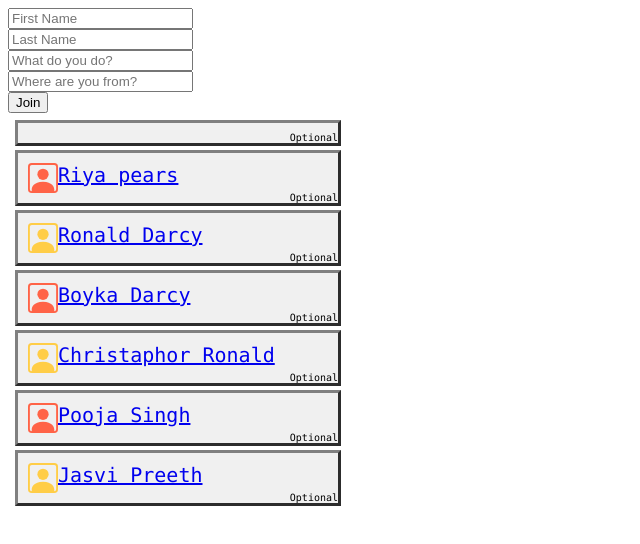
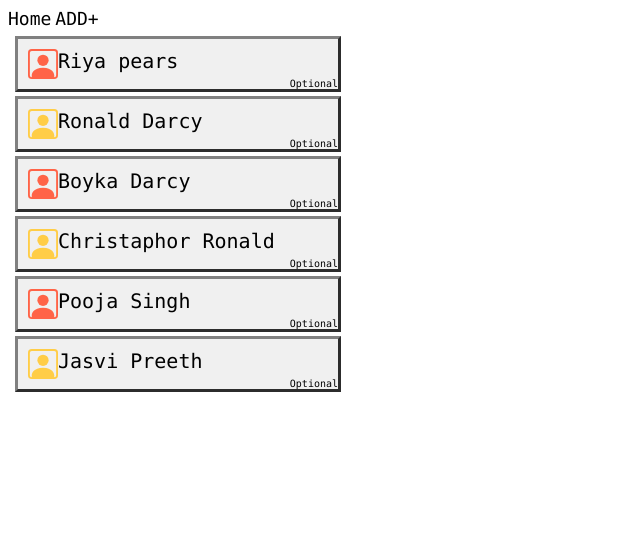
Before and after one commit to DevalapalleJaswanth/FrndsApp, a React (Create React App) app: page / in a window 1280 px wide. Shown: the top 544 px of the page, without its empty margins (0-640 px from the left). Built offline with nearby package versions, Linux system fonts and the light colour scheme.

Commit message:
made some CSS changes

```diff
--- a/src/App.tsx
+++ b/src/App.tsx
@@ -59,10 +59,8 @@ export default function App() {
     let list: any = users;
     let l: any = list.length;
 
-    // console.log(data);
     list.push({ ...data, id: l, friends: frnds });
 
-    // console.log(list);
     setUsers([...list]);
     console.log(users);
   }
@@ -80,8 +78,6 @@ export default function App() {
   return (
     <div>
       <AppStore.Provider value={{ users, AddPerson, AddToFrnd }}>
-        <Addperson />
-        <Card />
         <Home />
       </AppStore.Provider>
     </div>
--- a/src/Components/Card.tsx
+++ b/src/Components/Card.tsx
@@ -64,7 +64,10 @@ export default function Card(props: any) {
         props.user === null ? (
           ""
         ) : (
-          <Link to={`Details/${props.user.id}`}>
+          <Link
+            to={`Details/${props.user.id}`}
+            style={{ textDecoration: "none", color: "Black" }}
+          >
             {props.user.firstname + " " + props.user.lastname}
           </Link>
         )}
--- a/src/Containers/Home.tsx
+++ b/src/Containers/Home.tsx
@@ -3,11 +3,36 @@ import { BrowserRouter as Router, Route, Link, Routes } from "react-router-dom";
 import AppStore from "../Store/AppStore";
 import Display from "./Display";
 import Details from "./Details";
+import Addperson from "../Components/Addperson";
 export default function Home() {
   const { users, AddPerson, AddToFrnd } = useContext(AppStore);
 
   return (
     <Router>
+      <Link
+        to="/"
+        style={{
+          fontSize: "18px",
+          fontFamily: "Lucida Console, Courier New, monospace",
+          textDecoration: "none",
+          color: "Black"
+        }}
+      >
+        Home
+      </Link>
+      <span> </span>
+      <Link
+        to="/Addperson"
+        style={{
+          fontSize: "18px",
+          fontFamily: "Lucida Console, Courier New, monospace",
+          textDecoration: "none",
+          color: "Black"
+        }}
+      >
+        ADD+
+      </Link>
+
       <Routes>
         <Route exact path="/" element={<Display users={users} />}></Route>
         <Route
@@ -15,6 +40,7 @@ export default function Home() {
           path="/Details/:id"
           element={<Details users={users} />}
         ></Route>
+        <Route exact path="/Addperson" element={<Addperson />}></Route>
       </Routes>
     </Router>
   );
```
